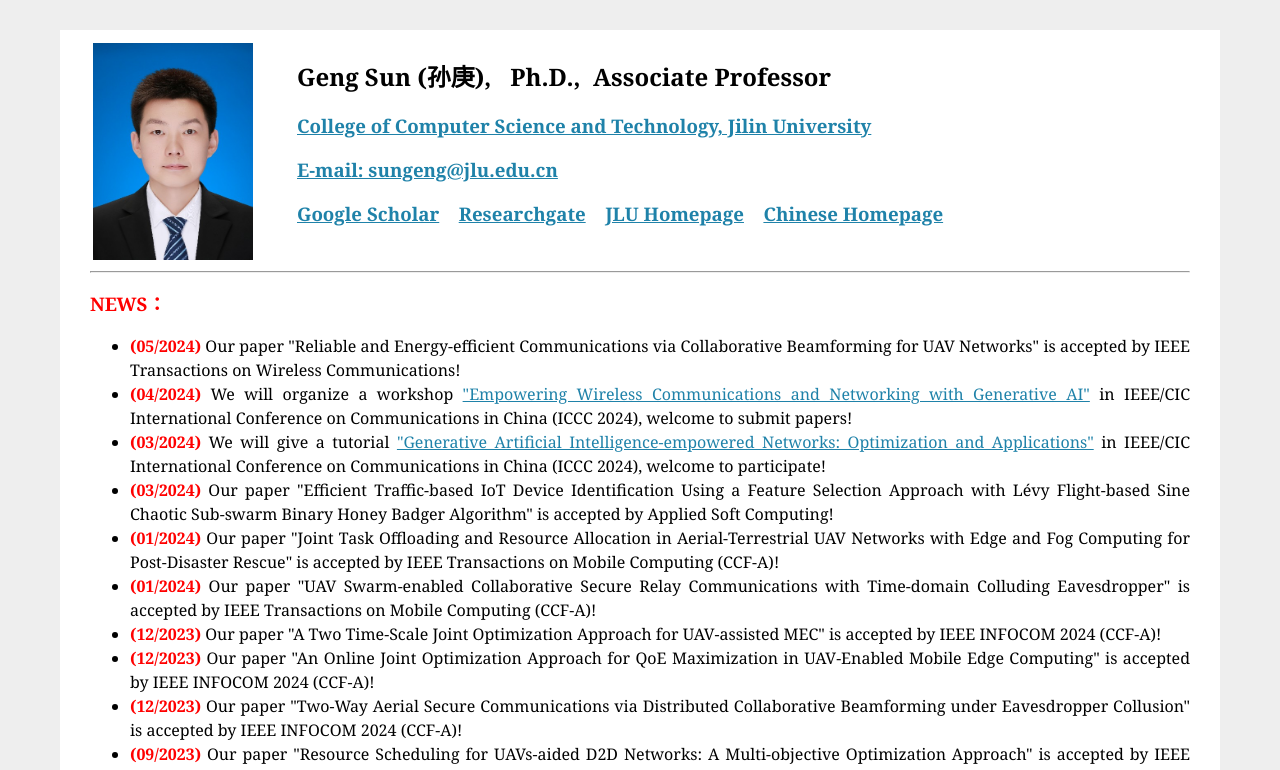
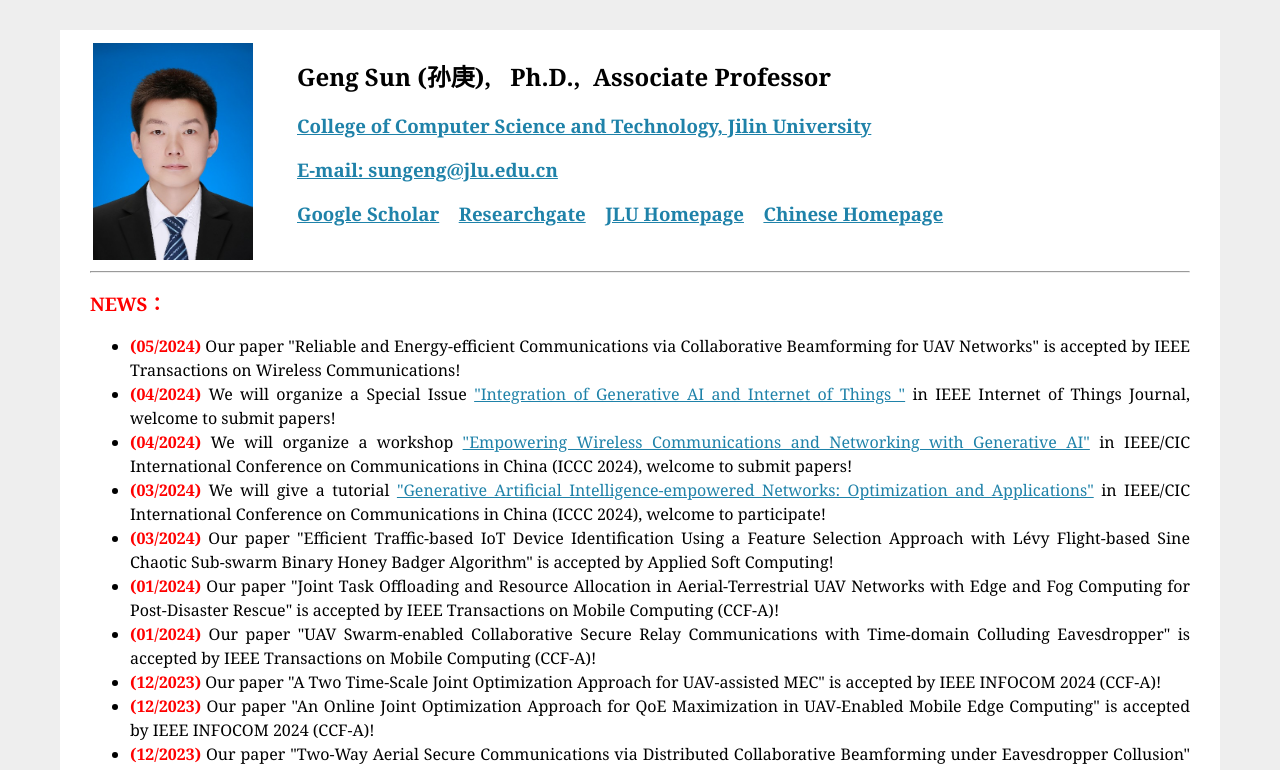
Before and after one commit to sungeng207/en, a plain HTML site: page index.html in a window 1280 px wide. Shown: the top 770 px of the page. Drawn offline with Linux system fonts and the light colour scheme.

Commit message:
Update index.html

```diff
--- a/index.html
+++ b/index.html
@@ -44,6 +44,8 @@
       <div style="text-align: justify;text-justify:inter-ideograph;">
 
       <li><b><font size="" color="red">(05/2024)</font></b> Our paper "Reliable and Energy-efficient Communications via Collaborative Beamforming for UAV Networks" is accepted by IEEE Transactions on Wireless Communications!<br></li>
+
+      <li><b><font size="" color="red">(04/2024)</font></b> We will organize a Special Issue <a href="https://ieee-iotj.org/wp-content/uploads/2024/04/Integration_Generative_AI.pdf", target="_blank">"Integration of Generative AI and Internet of Things "</a> in IEEE Internet of Things Journal, welcome to submit papers!<br></li>
 
       <li><b><font size="" color="red">(04/2024)</font></b> We will organize a workshop <a href="https://iccc2024.ieee-iccc.org/program/workshops-0", target="_blank">"Empowering Wireless Communications and Networking with Generative AI"</a> in IEEE/CIC International Conference on Communications in China (ICCC 2024), welcome to submit papers!<br></li>
 
```
